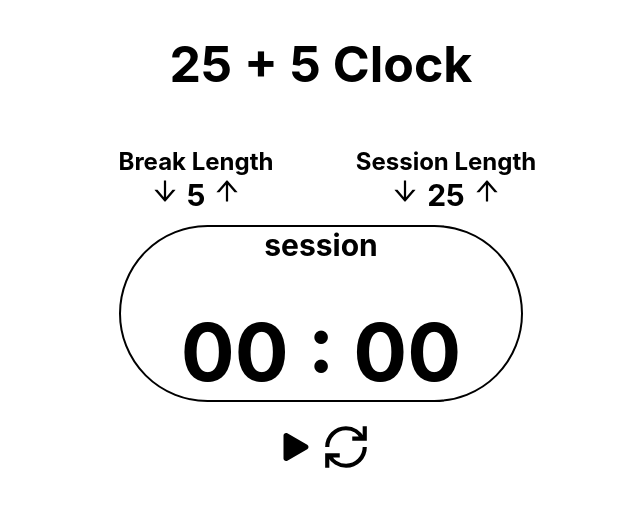
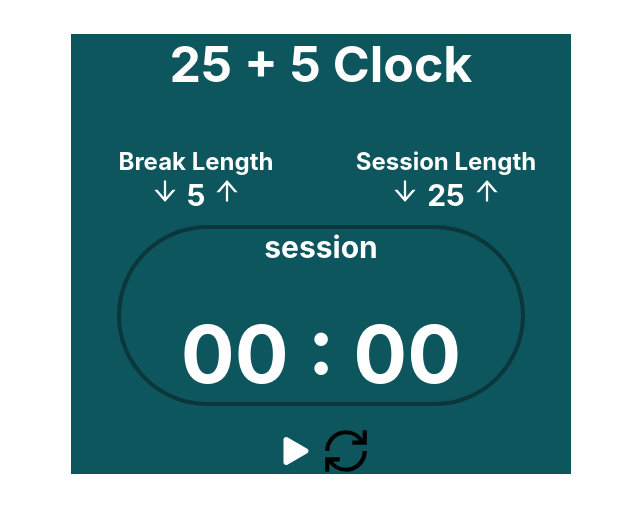
Before and after one commit to RollyLif/Pomodoro, a React (Create React App) app: page / in a window 1280 px wide. Shown: the top 512 px of the page, without its empty margins (319-959 px from the left). Built offline with nearby package versions, Linux system fonts and the light colour scheme.

Commit message:
style : finishing the style

```diff
--- a/src/App.css
+++ b/src/App.css
@@ -7,6 +7,8 @@
   margin-left: auto;
   margin-right: auto;
   text-align: center;
+  background-color: #0e565d;
+  color :#ffffff
 }
 .commande{
   display: flex;
@@ -28,7 +30,7 @@ p{
 }
 
 .Countdown{
-  border : 2px solid black;
+  border : 4px solid #0b363b;
   width : 400px;
   margin-left: auto;
   margin-right: auto;
```
